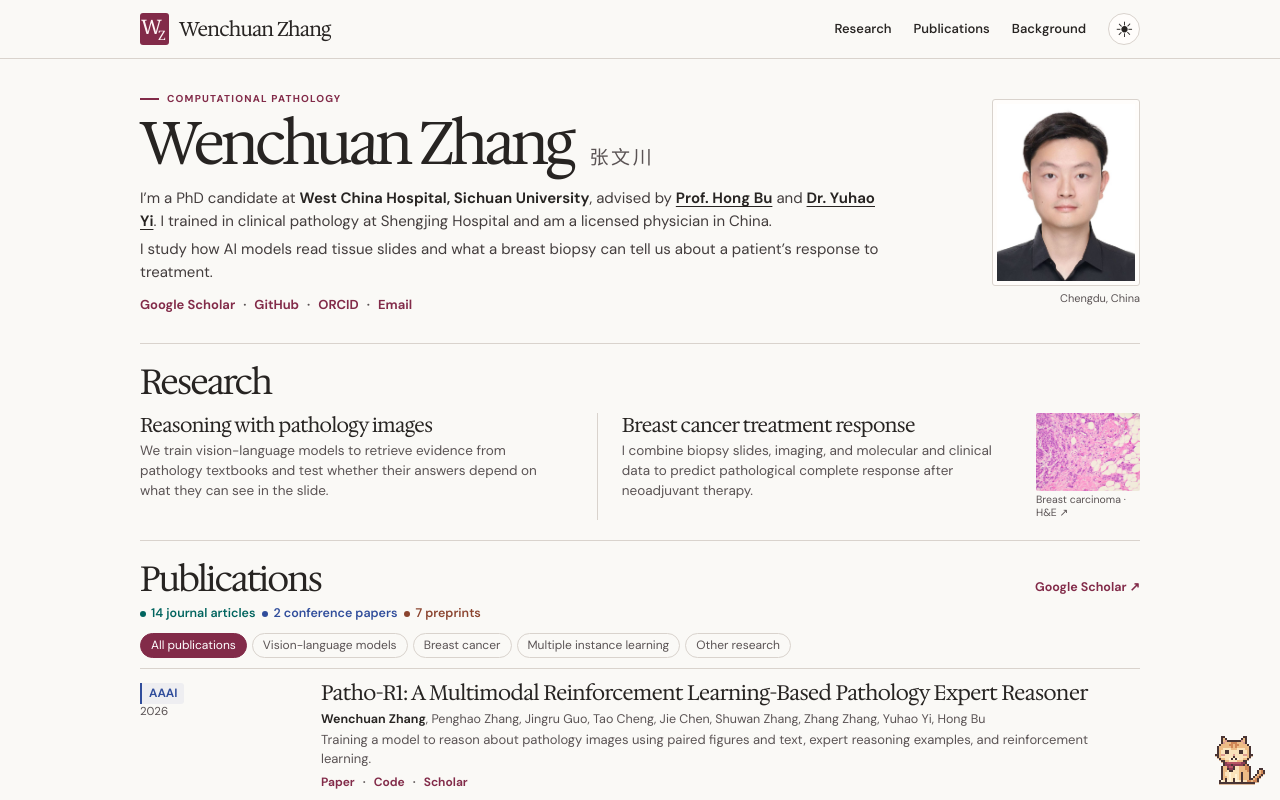
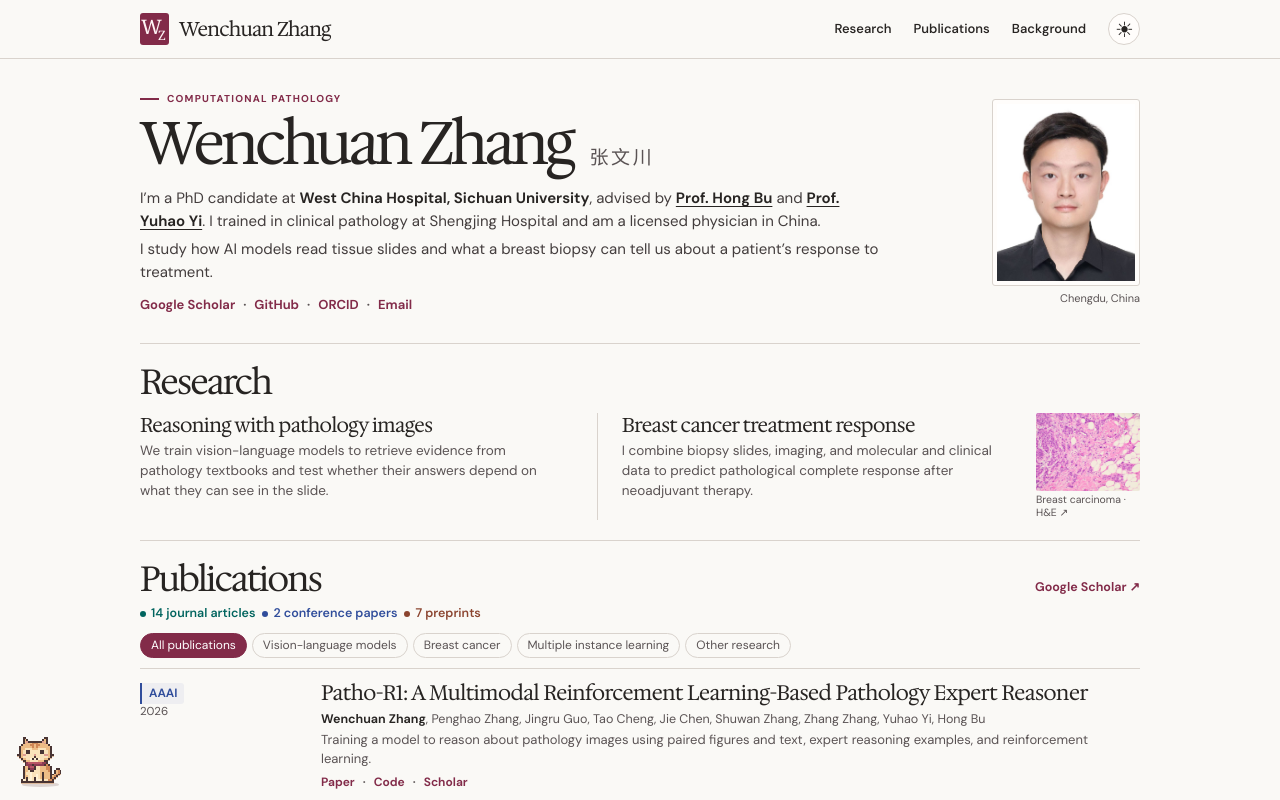
Before and after one commit to Wenchuan-Zhang/wenchuan-zhang.github.io, a plain HTML site: page index.html in a window 1280 px wide. Shown: the top 800 px of the page. Drawn offline with Linux system fonts and the light colour scheme.

Commit message:
Update advisor title and animate the corner cat

```diff
--- a/index.html
+++ b/index.html
@@ -35,7 +35,7 @@
       <div class="intro-copy">
         <p class="eyebrow"><span class="short-rule" aria-hidden="true"></span> Computational pathology</p>
         <div class="name-line"><h1 id="name">Wenchuan Zhang</h1><span class="han" lang="zh-Hans">张文川</span></div>
-        <p class="bio">I’m a PhD candidate at <strong>West China Hospital, Sichuan University</strong>, advised by <strong><a href="https://www.wchscu.cn/public/department/yzyz/detail/53555.html">Prof. Hong Bu</a></strong> and <strong><a href="https://yhyi15.github.io/">Dr. Yuhao Yi</a></strong>. I trained in clinical pathology at Shengjing Hospital and am a licensed physician in China.</p>
+        <p class="bio">I’m a PhD candidate at <strong>West China Hospital, Sichuan University</strong>, advised by <strong><a href="https://www.wchscu.cn/public/department/yzyz/detail/53555.html">Prof. Hong Bu</a></strong> and <strong><a href="https://yhyi15.github.io/">Prof. Yuhao Yi</a></strong>. I trained in clinical pathology at Shengjing Hospital and am a licensed physician in China.</p>
         <p class="bio">I study how AI models read tissue slides and what a breast biopsy can tell us about a patient’s response to treatment.</p>
         <div class="profile-links"><a href="https://scholar.google.com/citations?user=h4loa8kAAAAJ">Google Scholar</a><a href="https://github.com/Wenchuan-Zhang">GitHub</a><a href="https://orcid.org/0000-0003-2278-2667">ORCID</a><a href="mailto:up50184632@gmail.com">Email</a></div>
       </div>
--- a/pet.css
+++ b/pet.css
@@ -1,9 +1,9 @@
 .site-pet {
-  --pet-size: 60px;
+  --pet-size: 68px;
   appearance: none;
   position: fixed;
-  right: max(11px, env(safe-area-inset-right));
-  bottom: max(10px, env(safe-area-inset-bottom));
+  left: max(9px, env(safe-area-inset-left));
+  bottom: max(8px, env(safe-area-inset-bottom));
   z-index: 4;
   width: var(--pet-size);
   height: var(--pet-size);
@@ -19,27 +19,33 @@
 .site-pet canvas {
   position: absolute;
   inset: 0;
+  margin: auto;
   width: 100%;
   height: auto;
-  margin: auto;
   image-rendering: pixelated;
   pointer-events: none;
   filter: drop-shadow(0 1px 0 #ddba9c);
 }
-.site-pet-open { animation: pet-blink 6.4s step-end infinite; }
-@keyframes pet-blink {
-  0%, 97%, 100% { opacity: 1; }
-  95% { opacity: 0; }
+.site-pet::before {
+  content: '';
+  position: absolute;
+  left: 19%;
+  bottom: 8%;
+  width: 54%;
+  height: 7%;
+  border-radius: 50%;
+  background: #8b706e42;
+  pointer-events: none;
 }
 .site-pet:focus-visible {
-  outline: 2px solid var(--accent, #95465c);
+  outline: 2px solid var(--accent);
   outline-offset: 1px;
 }
 .site-pet::after {
   content: '';
   position: absolute;
-  right: 4%;
-  top: 3%;
+  right: 12%;
+  top: 2%;
   width: 11px;
   height: 9px;
   background: #c65b78;
@@ -47,26 +53,32 @@
   opacity: 0;
   pointer-events: none;
 }
-.site-pet-happy::after { opacity: 1; animation: pet-heart .9s ease-out both; }
-.site-pet-happy canvas { transform: translateY(-1px); }
-@keyframes pet-heart {
-  from { transform: translateY(3px); opacity: 0; }
-  22%, 72% { opacity: 1; }
-  to { transform: translateY(-5px); opacity: 0; }
+.site-pet-happy::after { opacity: 1; }
+@media (prefers-reduced-motion: no-preference) {
+  .site-pet-happy::after { animation: pet-heart .75s ease-out both; }
+  .site-pet[data-action="hop"] canvas { animation: pet-hop .6s ease-in-out; }
+  @keyframes pet-heart {
+    from { opacity: 0; transform: translateY(4px); }
+    25%, 70% { opacity: 1; }
+    to { opacity: 0; transform: translateY(-5px); }
+  }
+  @keyframes pet-hop {
+    0%, 100% { transform: none; }
+    14% { transform: translateY(2px); }
+    42% { transform: translate(2px,-8px) rotate(-4deg); }
+    70% { transform: translateY(1px); }
+  }
 }
-@media (max-width: 1250px) {
-  footer:has(.site-pet) { padding-inline-end: 54px; }
+@media (max-width: 1200px) {
+  footer:has(.site-pet) { padding-left: 56px; }
 }
 @media (max-width: 640px) {
   .site-pet {
-    --pet-size: 45px;
-    right: max(5px, env(safe-area-inset-right));
-    bottom: max(5px, env(safe-area-inset-bottom));
+    --pet-size: 51px;
+    left: max(3px, env(safe-area-inset-left));
+    bottom: max(4px, env(safe-area-inset-bottom));
   }
-}
-@media (prefers-reduced-motion: reduce) {
-  .site-pet-open, .site-pet-happy::after { animation: none; }
-  .site-pet-happy canvas { transform: none; }
+  footer:has(.site-pet) { padding-left: 40px; padding-right: 0; }
 }
 @media print {
   .site-pet { display: none; }
--- a/pet.js
+++ b/pet.js
@@ -1,67 +1,124 @@
 (() => {
-  // One character is one pixel. Transparent space keeps the silhouette crisp at small sizes.
-  const fur = {
+  // Each character is a pixel. The scarf stays on the body as the cat looks up.
+  const colors = {
     '#': '#493534', o: '#cf8656', g: '#edbc86', c: '#fae3bb',
     w: '#fff2d6', p: '#dd9c91', r: '#8d3c53', s: '#b95665',
   };
-  const sprite = [
-    '      ##         ##',
-    '      #g#       #g#',
-    '      #gp#######pg#',
-    '      #pgggooogggp#',
-    '     #ggggoogoogggg#',
-    '    #ggggggogogggggg#',
-    '    #ggccccgggccccgg#',
-    '    #gcc##ccccc##ccg#',
-    '    #gcc##ccccc##ccg#',
-    '   ##gppccccpccccppg##',
-    '    #gcccccc#ccccccg#',
-    '     #ggccw#w#wccgg#',
+  const head = [
+    '      ##         ##', '      #g#       #g#', '      #gp#######pg#',
+    '      #pgggooogggp#', '     #ggggoogoogggg#', '    #ggggggogogggggg#',
+    '    #ggccccgggccccgg#', '    #gcc##ccccc##ccg#', '    #gcc##ccccc##ccg#',
+    '   ##gppccccpccccppg##', '    #gcccccc#ccccccg#', '     #ggccw#w#wccgg#',
     '      ##ggccccggg##',
-    '       #rsssssssrr#',
-    '       #rrr#rrrrr#o#',
-    '      #ggrss#ccgggoo#',
-    '      #gg#rr#ccgggoo#    ##',
-    '      #ggc##cccggggo#   #go#',
-    '      #gccwccccg#ggg#   #go#',
-    '      #gccwccwcg#ggg#  #go#',
-    '      #ggcwccwcg#ggg# #go#',
-    '      #g#cwc#wcg#ggg##go#',
-    '     #wc#wwc#wwc#ccoogoo#',
-    '     ##################',
   ];
-
-  function drawCat(blinking) {
-    const canvas = document.createElement('canvas');
-    canvas.width = 30;
-    canvas.height = 26;
-    canvas.setAttribute('aria-hidden', 'true');
-    const ctx = canvas.getContext('2d');
-    sprite.forEach((row, y) => {
-      Array.from(row).forEach((pixel, x) => {
-        if (pixel === ' ') return;
-        const eyelid = blinking && y === 7 && pixel === '#' && x > 6 && x < 18;
-        ctx.fillStyle = eyelid ? fur.c : fur[pixel];
-        ctx.fillRect(x, y + 1, 1, 1);
-      });
-    });
-    return canvas;
-  }
-
+  const body = [
+    '       #rsssssssrr#', '       #rrr#rrrrr#o#', '      #ggrss#ccgggoo#',
+    '      #gg#rr#ccgggoo#', '      #ggc##cccggggo#', '      #gccwccccg#ggg#',
+    '      #gccwccwcg#ggg#', '      #ggcwccwcg#ggg#', '      #g#cwc#wcg#ggg#',
+    '     #wc#wwc#wwc#ccoo#', '     #################',
+  ];
+  // Three overlapping silhouettes let the tail uncurl and sweep back.
+  const tails = [
+    ['      ##', '     #go#', '     #go#', '    #go#', '   #go#', ' ##go#', '#goo#', ' ###'],
+    ['        ##', '       #go#', '       #go#', '       #go#', '     ##go#', '   ##goo#', '#ggooo##', ' #####'],
+    ['          ', '          ', '          ', '          ##', '         #go#', '     ####go#', '#gggooooo##', ' ########'],
+  ];
+  const paw = [' ##', '#ww#', '#cc#', ' #cg#', '  #go#', '   ##'];
   const cat = document.createElement('button');
   cat.type = 'button';
   cat.className = 'site-pet';
+  cat.title = 'Pet the cat';
   cat.setAttribute('aria-label', 'Pet the cat');
-  cat.title = 'Pet the cat';
-  const openEyes = drawCat(false);
-  openEyes.className = 'site-pet-open';
-  cat.append(drawCat(true), openEyes);
+  const canvas = document.createElement('canvas');
+  canvas.width = 35;
+  canvas.height = 32;
+  canvas.setAttribute('aria-hidden', 'true');
+  const ctx = canvas.getContext('2d');
+  if (!ctx) return;
+  cat.append(canvas);
+  (document.querySelector('footer') || document.body).append(cat);
 
-  let reset;
+  function drawPixels(rows, x, y) {
+    rows.forEach((row, j) => {
+      for (let i = 0; i < row.length; i++) {
+        if (row[i] === ' ') continue;
+        ctx.fillStyle = colors[row[i]];
+        ctx.fillRect(x + i, y + j, 1, 1);
+      }
+    });
+  }
+
+  function draw(tail = 0, gesture = '', gaze = false) {
+    ctx.clearRect(0, 0, canvas.width, canvas.height);
+    drawPixels(tails[tail], 18, 21);
+    drawPixels(body, 1, 18);
+    const x = gaze ? 2 : 1;
+    const y = gaze ? 4 : 5;
+    const face = head.slice();
+    if (gesture === 'twitch') {
+      face[0] = '                 ##';
+      face[1] = '    ###         #g#';
+      face[2] = '     #gp########pg#';
+    }
+    if (gesture === 'blink') face[7] = '    #gcccccccccccccg#';
+    drawPixels(face, x, y);
+    if (gesture === 'wave') drawPixels(paw, 3, 17);
+  }
+
+  // Most time is spent sitting still, with brief bursts of movement.
+  const idle = [
+    {ms: 1400}, {tail: 1, ms: 240}, {tail: 2, ms: 390}, {tail: 1, ms: 260},
+    {ms: 1100}, {gesture: 'blink', ms: 110}, {ms: 750},
+    {gesture: 'twitch', ms: 170}, {ms: 2100},
+    {tail: 1, gaze: true, ms: 680}, {tail: 2, gaze: true, ms: 210}, {tail: 1, ms: 180},
+  ];
+  const reactions = {
+    hop: [{tail: 1, gesture: 'blink', ms: 90}, {tail: 2, gaze: true, ms: 240},
+          {tail: 1, ms: 130}, {gesture: 'blink', ms: 300}],
+    wave: [{gaze: true, ms: 130}, {gesture: 'wave', tail: 1, ms: 200},
+           {gaze: true, tail: 2, ms: 130}, {gesture: 'wave', tail: 1, ms: 320}],
+  };
+  const reduced = window.matchMedia('(prefers-reduced-motion: reduce)');
+  let timer;
+  let idleIndex = 0;
+  let looking = false;
+  let nextReaction = 'hop';
+  function stepIdle() {
+    clearTimeout(timer);
+    delete cat.dataset.action;
+    cat.classList.remove('site-pet-happy');
+    if (document.hidden || reduced.matches) { draw(); return; }
+    const pose = idle[idleIndex];
+    draw(pose.tail, pose.gesture, pose.gaze || looking);
+    idleIndex = (idleIndex + 1) % idle.length;
+    timer = setTimeout(stepIdle, pose.ms);
+  }
+  function play(frames, index = 0) {
+    if (index === frames.length) { stepIdle(); return; }
+    const pose = frames[index];
+    draw(pose.tail, pose.gesture, pose.gaze);
+    timer = setTimeout(() => play(frames, index + 1), pose.ms);
+  }
+
   cat.addEventListener('click', () => {
+    clearTimeout(timer);
     cat.classList.add('site-pet-happy');
-    window.clearTimeout(reset);
-    reset = window.setTimeout(() => cat.classList.remove('site-pet-happy'), 900);
+    if (reduced.matches) {
+      cat.dataset.action = 'heart';
+      timer = setTimeout(stepIdle, 800);
+      return;
+    }
+    cat.dataset.action = nextReaction;
+    play(reactions[nextReaction]);
+    nextReaction = nextReaction === 'hop' ? 'wave' : 'hop';
   });
-  (document.querySelector('footer') || document.body).append(cat);
+  function look(up) {
+    looking = up;
+    if (!reduced.matches && !cat.dataset.action) draw(1, '', up);
+  }
+  cat.addEventListener('pointerenter', event => { if (event.pointerType === 'mouse') look(true); });
+  cat.addEventListener('pointerleave', () => look(false));
+  reduced.addEventListener('change', stepIdle);
+  document.addEventListener('visibilitychange', stepIdle);
+  stepIdle();
 })();
```
